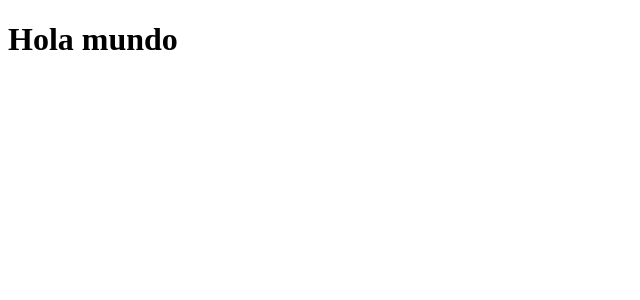
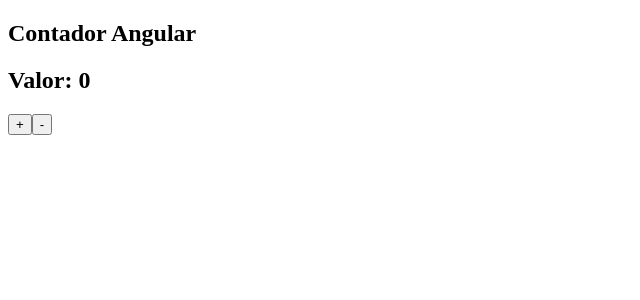
Before and after one commit to Raspalindes/angular-practicas, an Angular app: page /counter in a window 1280 px wide. Before the commit this address led to /. Shown: the top 300 px of the page, without its empty margins (0-640 px from the left). Built offline with nearby package versions, Linux system fonts and the light colour scheme.

Commit message:
feat: counter

```diff
--- a/src/app/app.component.html
+++ b/src/app/app.component.html
@@ -1 +1 @@
-<h1>Hola mundo</h1>
+<router-outlet />
--- a/src/app/app.routes.ts
+++ b/src/app/app.routes.ts
@@ -1,3 +1,16 @@
 import { Routes } from '@angular/router';
 
-export const routes: Routes = [];
+export const routes: Routes = [
+  {
+    path: '',
+    redirectTo: 'counter',
+    pathMatch: 'full',
+  },
+  {
+    path: 'counter',
+    loadComponent: () =>
+      import('./pages/counter/counter.component').then(
+        (m) => m.CounterComponent
+      ),
+  },
+];
--- /dev/null
+++ b/src/app/pages/counter/counter.component.html
@@ -0,0 +1,4 @@
+<h2>Contador Angular</h2>
+<h2>Valor: {{ counter }}</h2>
+<button (click)="increaseCounter()">+</button>
+<button (click)="decreaseCounter()">-</button>
--- /dev/null
+++ b/src/app/pages/counter/counter.component.ts
@@ -0,0 +1,18 @@
+import { Component } from '@angular/core';
+
+@Component({
+  selector: 'app-counter',
+  imports: [],
+  templateUrl: './counter.component.html',
+  styleUrl: './counter.component.scss',
+})
+export class CounterComponent {
+  public counter: number = 0;
+
+  increaseCounter() {
+    this.counter++;
+  }
+  decreaseCounter() {
+    this.counter--;
+  }
+}
```
Also changed, not shown: src/app/pages/counter/counter.component.scss (added).
